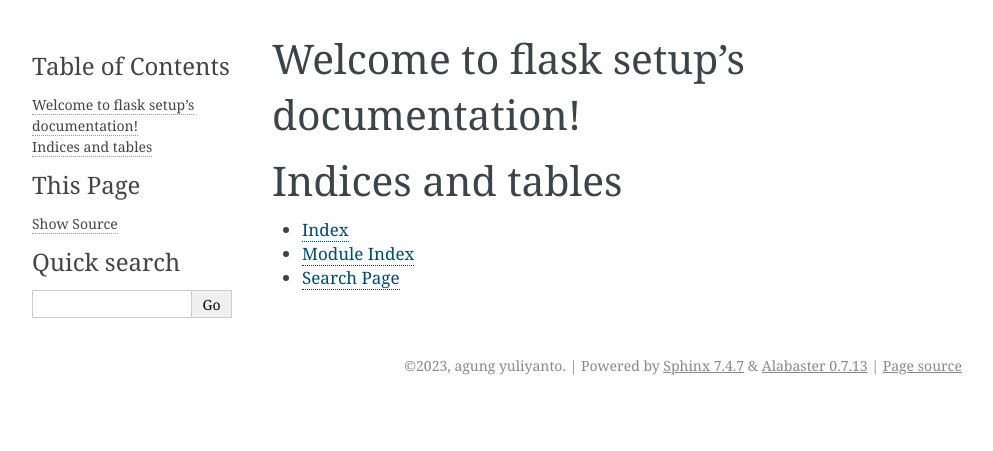
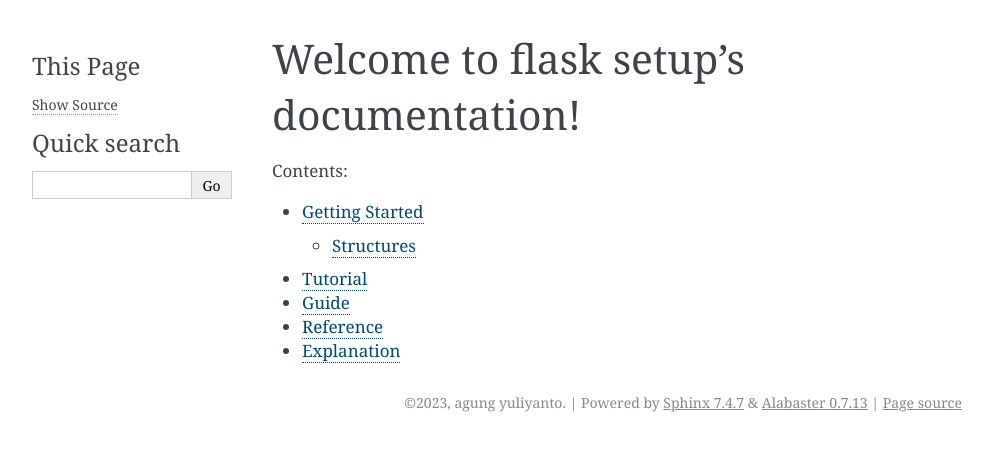
Before and after one commit to BetterToPractice/flask-rest-setup, a Sphinx documentation site: the page built from docs/source/index.rst, in a window 1280 px wide. Shown: the top 451 px of the page, without its empty margins (148-1141 px from the left). Built offline with Sphinx 7.4.7, drawn with Linux system fonts in a browser that asks for light colours.

Commit message:
setup docs for documentation

```diff
--- /dev/null
+++ b/docs/source/0001-getting-started/0002-structures.rst
@@ -0,0 +1,2 @@
+Structures
+=======================================
--- /dev/null
+++ b/docs/source/0002-tutorial/0000-tutorial.rst
@@ -0,0 +1,2 @@
+Tutorial
+=================================
--- /dev/null
+++ b/docs/source/0003-guide/0000-guide.rst
@@ -0,0 +1,2 @@
+Guide
+=====================================
--- /dev/null
+++ b/docs/source/0004-reference/0000-reference.rst
@@ -0,0 +1,2 @@
+Reference
+===================================
--- /dev/null
+++ b/docs/source/0005-explanation/0000-explanation.rst
@@ -0,0 +1,2 @@
+Explanation
+====================================
--- a/docs/source/index.rst
+++ b/docs/source/index.rst
@@ -1,8 +1,3 @@
-.. flask setup documentation master file, created by
-   sphinx-quickstart on Sat Jul 29 17:59:27 2023.
-   You can adapt this file completely to your liking, but it should at least
-   contain the root `toctree` directive.
-
 Welcome to flask setup's documentation!
 =======================================
 
@@ -10,11 +5,8 @@ Welcome to flask setup's documentation!
    :maxdepth: 2
    :caption: Contents:
 
-
-
-Indices and tables
-==================
-
-* :ref:`genindex`
-* :ref:`modindex`
-* :ref:`search`
+   0001-getting-started/0000-getting-started
+   0002-tutorial/0000-tutorial
+   0003-guide/0000-guide
+   0004-reference/0000-reference
+   0005-explanation/0000-explanation
```
Also changed, not shown: docs/source/0001-getting-started/0000-getting-started.rst (added, +9 -0 lines).
